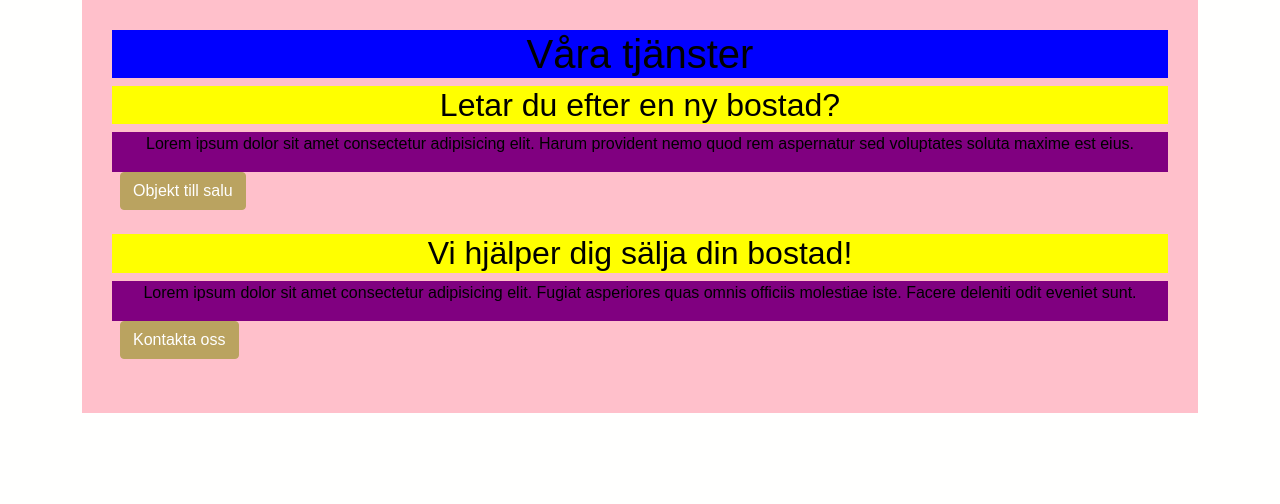
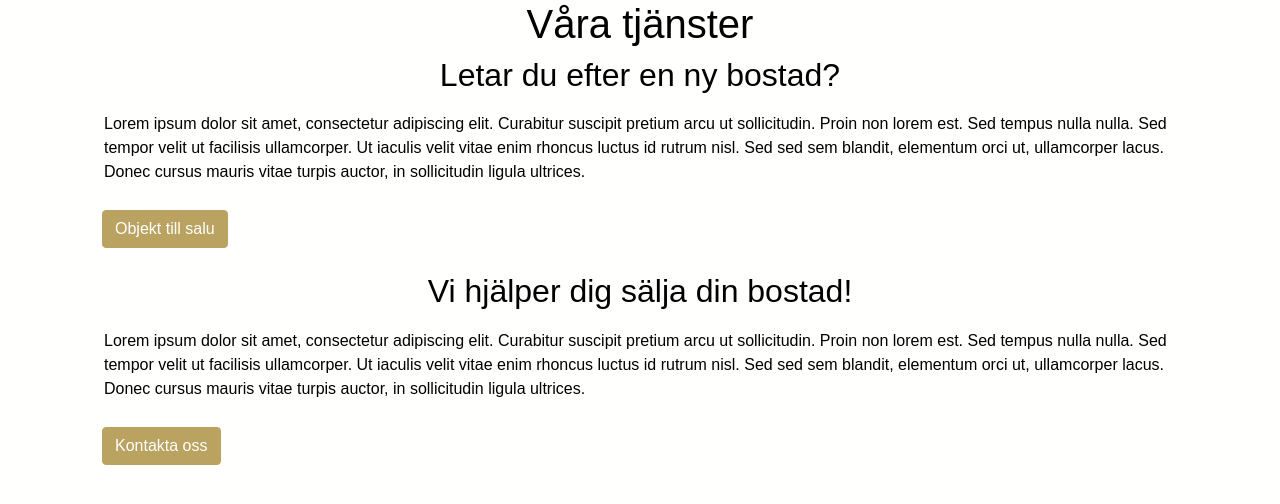
Before and after one commit to jan-beszterda/RealEstate, a React (Create React App) app: page / in a window 1280 px wide. Shown: the top 504 px of the page. Built offline with nearby package versions, Linux system fonts and the light colour scheme.

Commit message:
Services klar

```diff
--- /dev/null
+++ b/src/components/Section.jsx
@@ -0,0 +1,7 @@
+import { Link } from "react-router-dom";
+
+const Section = ({ className, children }) => {
+  return <div className={className}>{children}</div>;
+};
+
+export default Section;
--- a/src/components/Services.jsx
+++ b/src/components/Services.jsx
@@ -1,5 +1,6 @@
 import React from 'react'
 import Button from "./Button";
+import Section from './Section';
 
 function Services() {
   return (
@@ -7,20 +8,22 @@ function Services() {
       <div className='service-headerContainer'>
       <h1 className='text-center'>Våra tjänster</h1>
       </div>
-      <div className='service-smallHeaderContainer'>
+      <Section className="service-sectionOne">
       <h2 className='text-center'>Letar du efter en ny bostad?</h2>
-      </div>
       <div className='service-paraContainer'>
-      <p className=''>Lorem ipsum dolor sit amet consectetur adipisicing elit. Harum provident nemo quod rem aspernatur sed voluptates soluta maxime est eius.</p>
+      <p className=''>Lorem ipsum dolor sit amet, consectetur adipiscing elit. Curabitur suscipit pretium arcu ut sollicitudin. Proin non lorem est. Sed tempus nulla nulla. Sed tempor velit ut facilisis ullamcorper. Ut iaculis velit vitae enim rhoncus luctus id rutrum nisl. Sed sed sem blandit, elementum orci ut, ullamcorper lacus. Donec cursus mauris vitae turpis auctor, in sollicitudin ligula ultrices.</p>
       </div>
       <Button className="btn btn-primary mb-4 ms-2">Objekt till salu</Button>
-      <div className='service-smallHeaderContainer'>
+      </Section>
+      <Section className="service-sectionTwo">
+        <div className='service-smallHeaderContainer'>
       <h2 className='text-center'>Vi hjälper dig sälja din bostad!</h2>
       </div>
       <div className='service-paraContainer'>
-      <p className=''>Lorem ipsum dolor sit amet consectetur adipisicing elit. Fugiat asperiores quas omnis officiis molestiae iste. Facere deleniti odit eveniet sunt.</p>
+      <p className=''>Lorem ipsum dolor sit amet, consectetur adipiscing elit. Curabitur suscipit pretium arcu ut sollicitudin. Proin non lorem est. Sed tempus nulla nulla. Sed tempor velit ut facilisis ullamcorper. Ut iaculis velit vitae enim rhoncus luctus id rutrum nisl. Sed sed sem blandit, elementum orci ut, ullamcorper lacus. Donec cursus mauris vitae turpis auctor, in sollicitudin ligula ultrices.</p>
       </div>
       <Button className="btn btn-primary mb-4 ms-2">Kontakta oss</Button>
+      </Section>
     </div>
   )
 }
--- a/src/index.css
+++ b/src/index.css
@@ -41,20 +41,13 @@ body {
 }
 
 .service-container {
-  background-color: pink;
-  padding: 30px;
-}
-
-.service-headerContainer {
-  background-color: blue;
-}
-
-.service-smallHeaderContainer {
-  background-color: yellow;
+  display: flex;
+  flex-direction: column;
+  align-items: center;
 }
 
 .service-paraContainer {
-  background-color: purple;
   display: flex;
   justify-content: center;
+  padding: 10px;
 }
```
